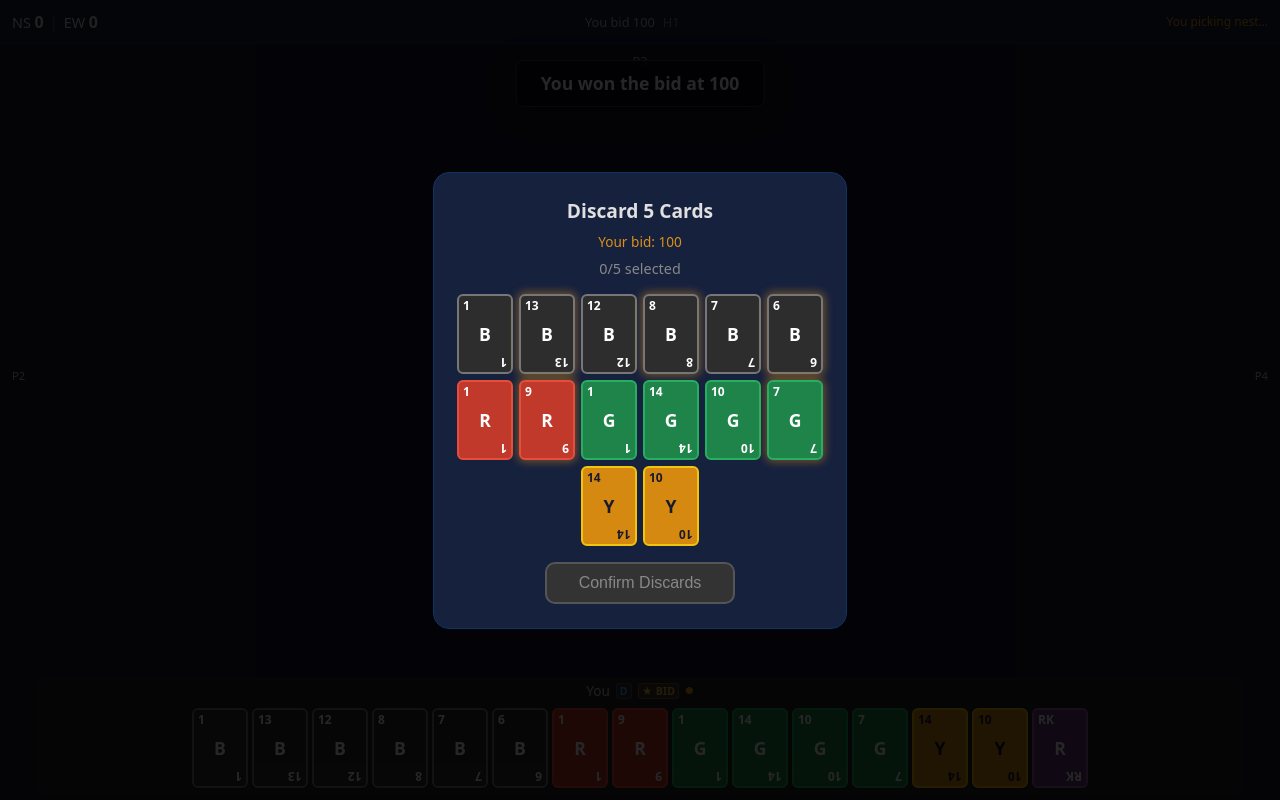
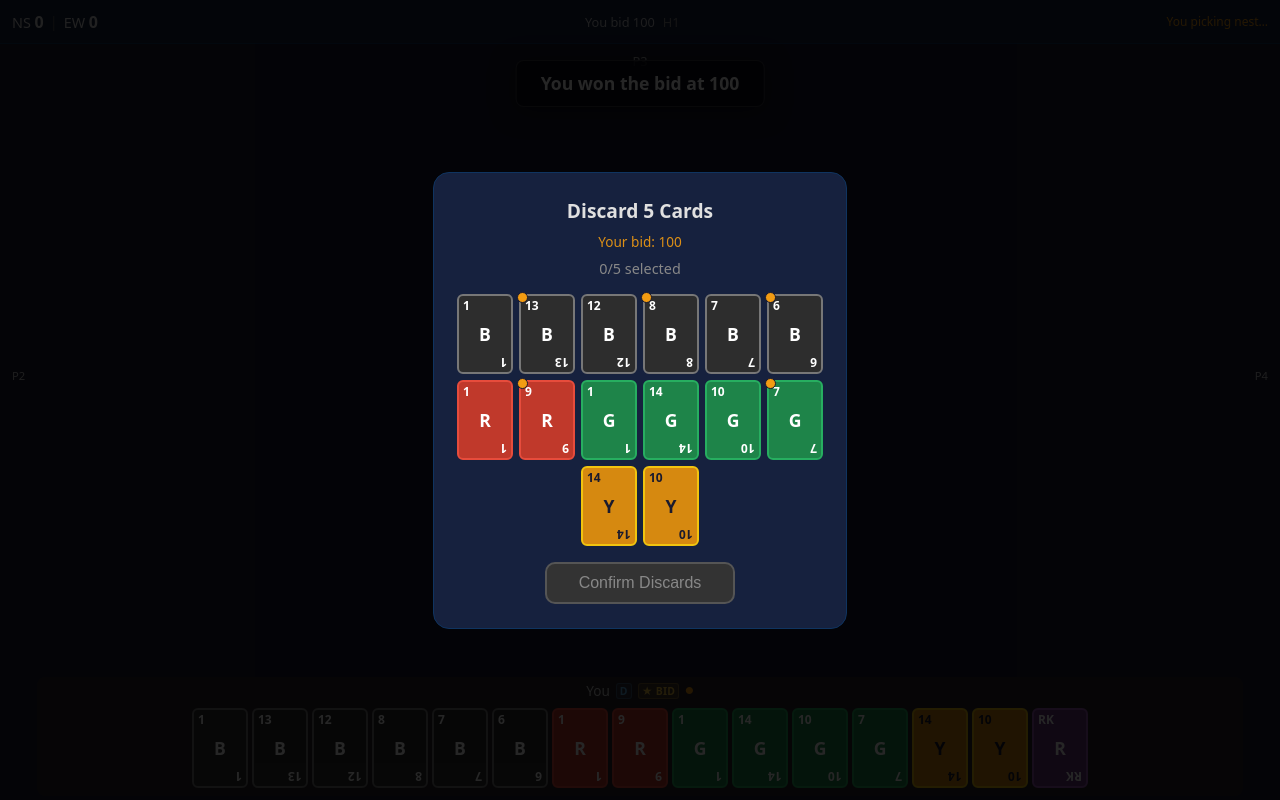
Before and after one commit to psychosledge/squickr-rook, a React (Vite) app in the folder apps/web/: page / in a window 1280 px wide. Both pictures are taken after a click on the button "New Game". Built offline with nearby package versions, Linux system fonts and the light colour scheme.

Commit message:
feat(web): replace nest card border glow with corner pip dot indicator

```diff
--- a/apps/web/src/components/PlayingCard/PlayingCard.module.css
+++ b/apps/web/src/components/PlayingCard/PlayingCard.module.css
@@ -84,7 +84,18 @@
 }
 
 .fromNest {
-  border: 2px solid var(--color-accent);
-  box-shadow: 0 0 8px 2px rgba(243, 156, 18, 0.4); /* fallback for older browsers */
-  box-shadow: 0 0 8px 2px color-mix(in srgb, var(--color-accent) 40%, transparent);
+  overflow: visible; /* defensive: allows pip to overhang if a parent ever gains overflow:hidden */
 }
+
+.fromNest::before {
+  content: "";
+  position: absolute;
+  top: -4px;
+  left: -4px;
+  width: 11px;
+  height: 11px;
+  border-radius: 50%;
+  background: var(--color-accent);
+  border: 1.5px solid var(--color-bg);
+  z-index: 2;
+}
```
